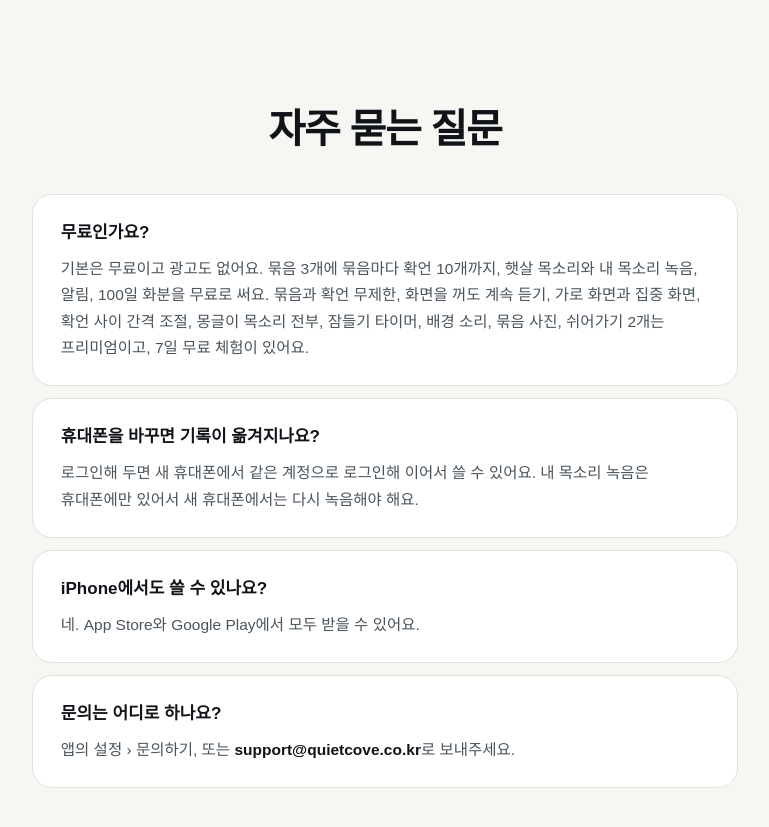
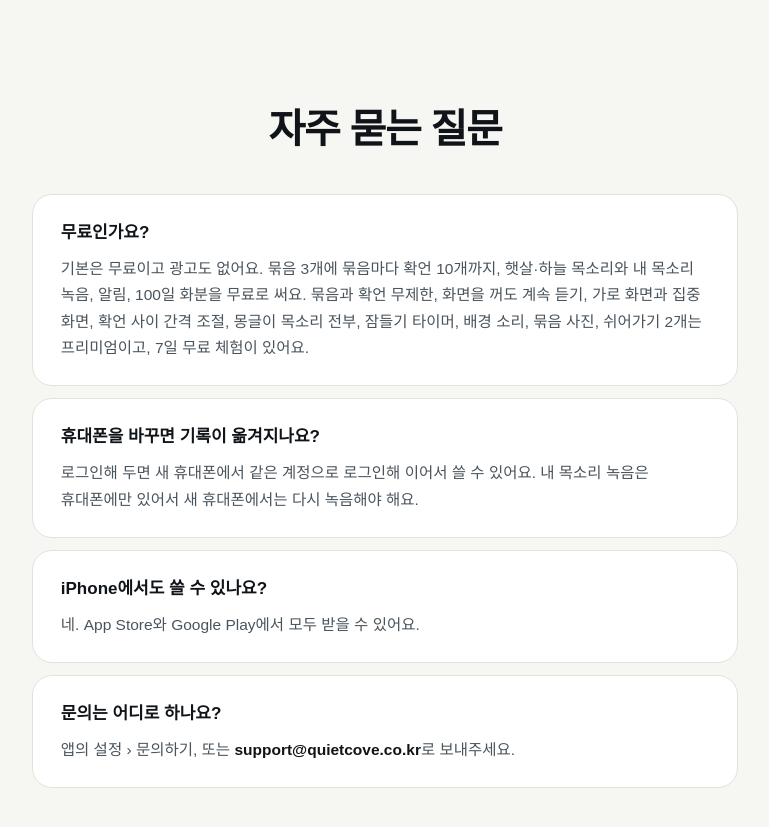
Before and after one commit to quietcove/quietcove-site, a Jekyll site: the page mirae/index.html, which Jekyll copies as it is, in a window 1280 px wide and 900 px high, scrolled down 3262 px. Shown: the top 827 px of the window, without its empty margins (255-1024 px from the left). Built offline with Jekyll 4.4.1, drawn with Linux system fonts in a browser that asks for light colours; some web fonts are replaced.

Commit message:
미래낭독 무료 목소리: 햇살·하늘
Co-Authored-By: Claude Opus 5.5 <noreply@anthropic.com>
Claude-Session: https://claude.ai/code/session_01KuhDcUDuYoZwAVwpPpT39o

```diff
--- a/mirae/index.html
+++ b/mirae/index.html
@@ -178,7 +178,7 @@
       <div style="margin-top: 40px; display: grid; gap: 12px">
         <div style="border-radius: 20px; background: #FFFFFF; border: 1px solid #E2E2DB; padding: 24px 28px">
           <h3 style="margin: 0; font-size: 17px; font-weight: 600">무료인가요?</h3>
-          <p style="margin: 8px 0 0; font-size: 15.5px; color: #4A545C">기본은 무료이고 광고도 없어요. 묶음 3개에 묶음마다 확언 10개까지, 햇살 목소리와 내 목소리 녹음, 알림, 100일 화분을 무료로 써요. 묶음과 확언 무제한, 화면을 꺼도 계속 듣기, 가로 화면과 집중 화면, 확언 사이 간격 조절, 몽글이 목소리 전부, 잠들기 타이머, 배경 소리, 묶음 사진, 쉬어가기 2개는 프리미엄이고, 7일 무료 체험이 있어요.</p>
+          <p style="margin: 8px 0 0; font-size: 15.5px; color: #4A545C">기본은 무료이고 광고도 없어요. 묶음 3개에 묶음마다 확언 10개까지, 햇살·하늘 목소리와 내 목소리 녹음, 알림, 100일 화분을 무료로 써요. 묶음과 확언 무제한, 화면을 꺼도 계속 듣기, 가로 화면과 집중 화면, 확언 사이 간격 조절, 몽글이 목소리 전부, 잠들기 타이머, 배경 소리, 묶음 사진, 쉬어가기 2개는 프리미엄이고, 7일 무료 체험이 있어요.</p>
         </div>
         <div style="border-radius: 20px; background: #FFFFFF; border: 1px solid #E2E2DB; padding: 24px 28px">
           <h3 style="margin: 0; font-size: 17px; font-weight: 600">휴대폰을 바꾸면 기록이 옮겨지나요?</h3>
```
